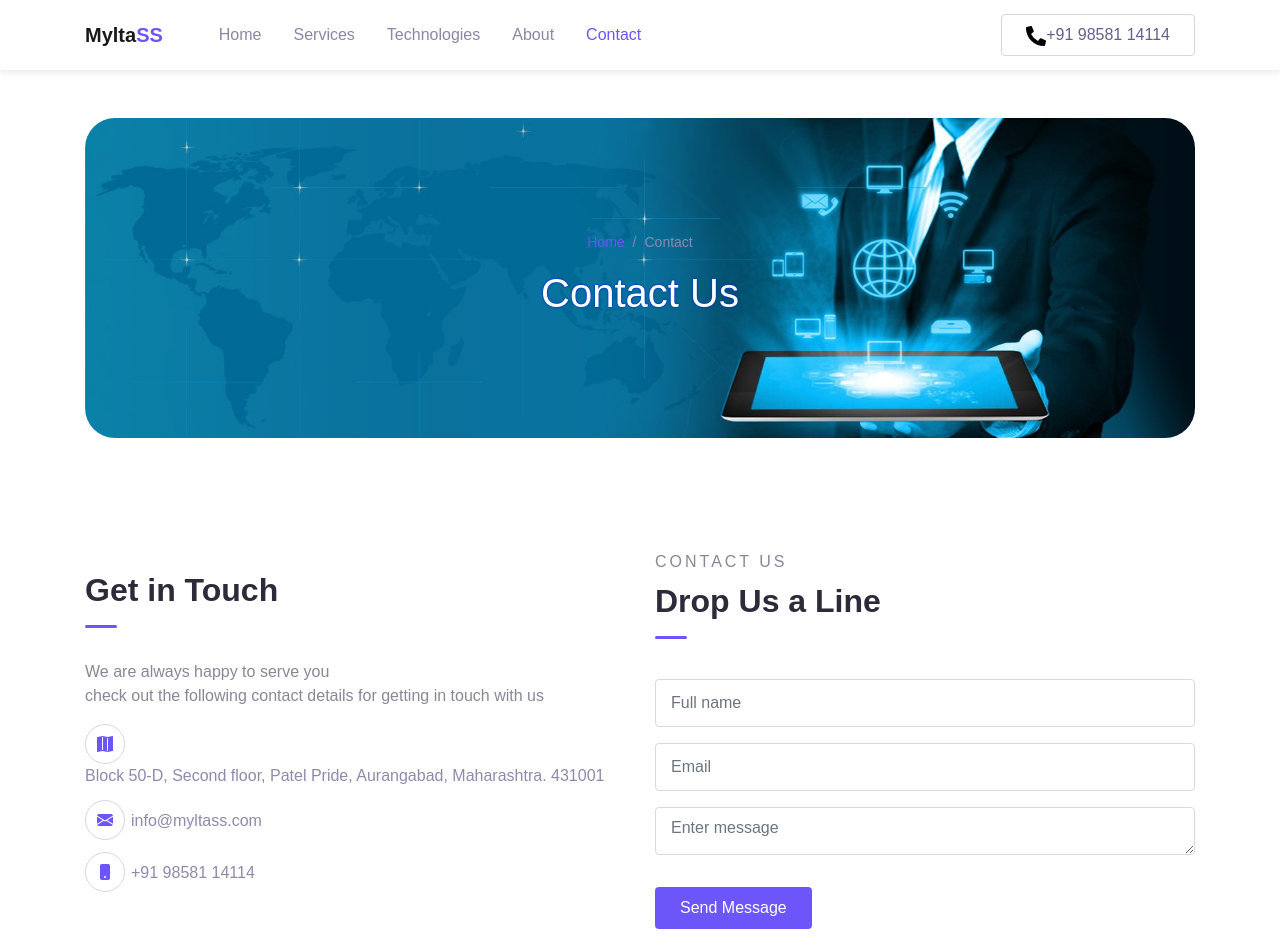
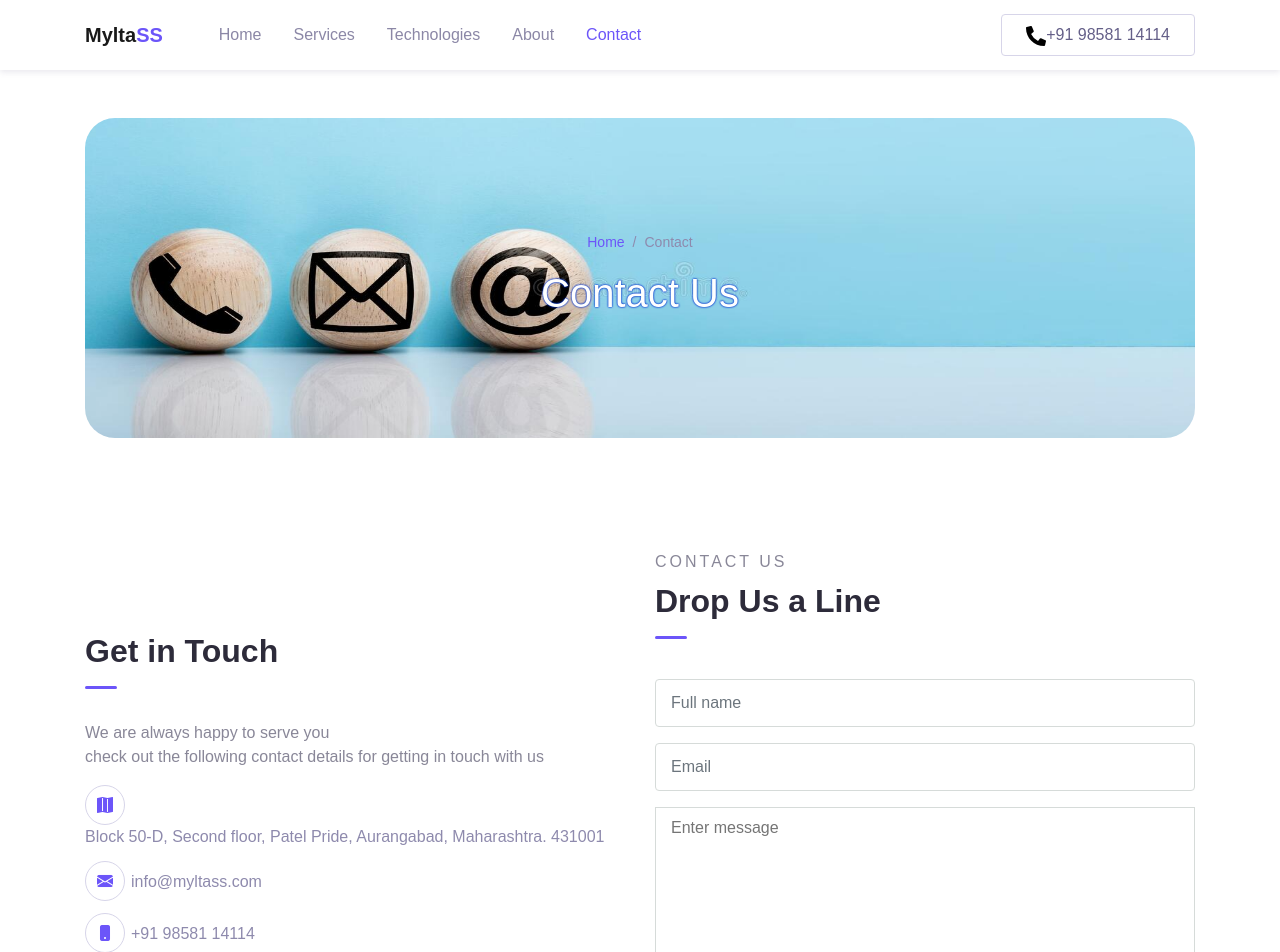
Before and after one commit to vasudevbhopade/user-app, a Vue app: page /contact in a window 1280 px wide. Shown: the top 952 px of the page. Built offline with nearby package versions, Linux system fonts and the light colour scheme.

Commit message:
commit resolved

```diff
--- a/src/components/MsContact.vue
+++ b/src/components/MsContact.vue
@@ -78,7 +78,7 @@
                 <textarea
                   v-model="feedback"
                   rows="6"
-                  class="form-control"
+                  class="form-control01"
                   placeholder="Enter message"
                 />
               </div>
@@ -96,16 +96,17 @@
 <script setup lang="ts">
 import "../css/theme.css";
 import { ref } from "vue";
-const user = ref({ name: "", email: "" });
+import IMsContactUserDetails from "../interfaces/IMsContactUserDetails";
+const user = ref<IMsContactUserDetails>({ name: "", email: "" });
 const feedback = ref("");
 const sendFeedback = () => {
-  //console.log(user, feedback, "working...");
+  // POST call to send feedback is to be done after the backend setup.
 };
 </script>
 
 <style scoped>
 .page-banner {
-  background-image: url(../assets/banner/services-banner.jpg);
+  background-image: url(../assets/banner/contact-us-banner.jpg);
   background-repeat: no-repeat;
   background-size: 100% 100%;
 }
--- a/src/css/theme.css
+++ b/src/css/theme.css
@@ -1280,6 +1280,13 @@ a.text-dark:focus {
   border-color: #d6dbd9;
 }
 
+.form-control01 {
+  padding: 8px 15px;
+  width: 100%;
+  height: 100%;
+  border-color: #d6dbd9;
+}
+
 .custom-select {
   height: calc(1.5em + 1.375rem + 2px);
 }
--- a/src/interfaces/IMsContactLinks.ts
+++ /dev/null
@@ -1,4 +0,0 @@
-export default interface IMsNavbar {
-  name: string;
-  email: string;
-}
--- /dev/null
+++ b/src/interfaces/IMsContactUserDetails.ts
@@ -0,0 +1,4 @@
+export default interface IMsContactUserDetails {
+  name: string;
+  email: string;
+}
```
